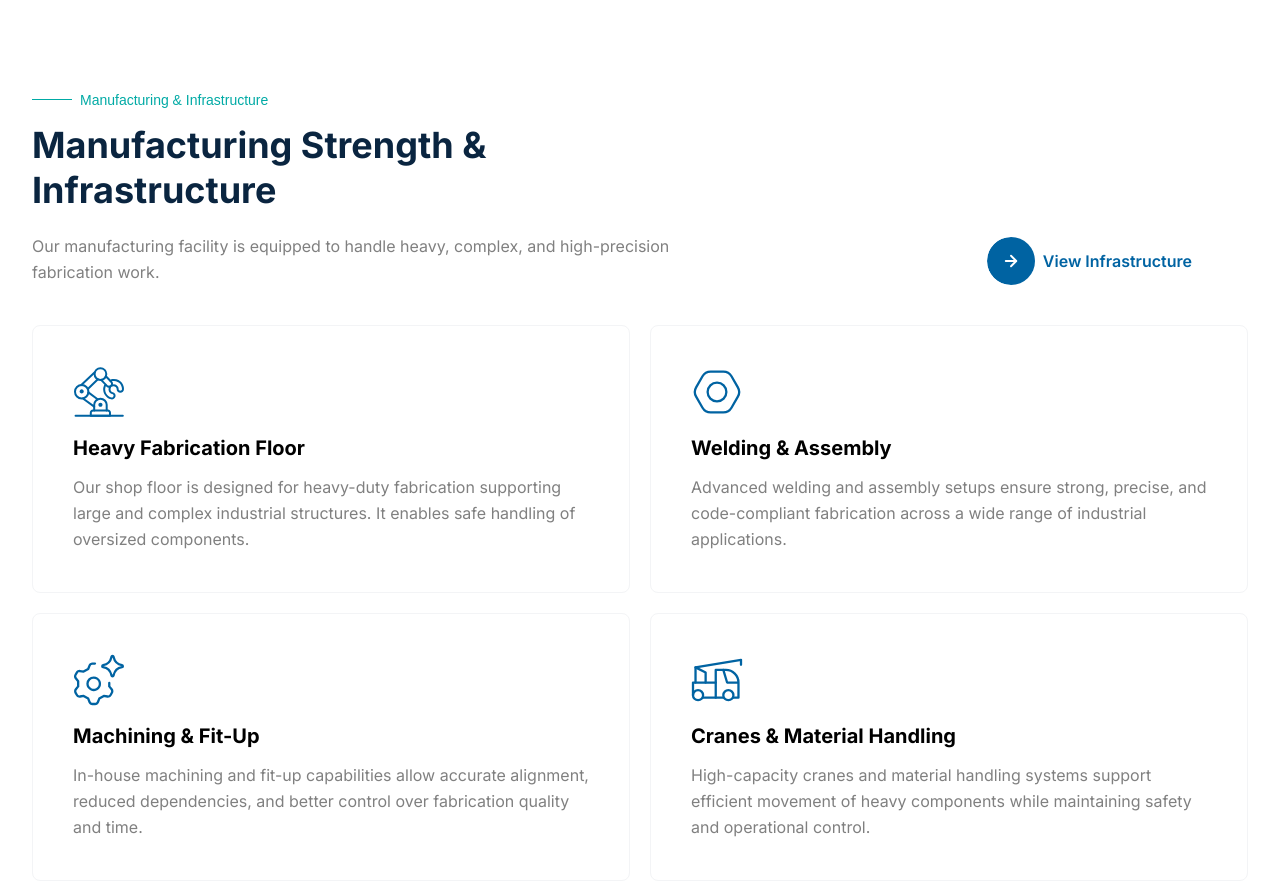
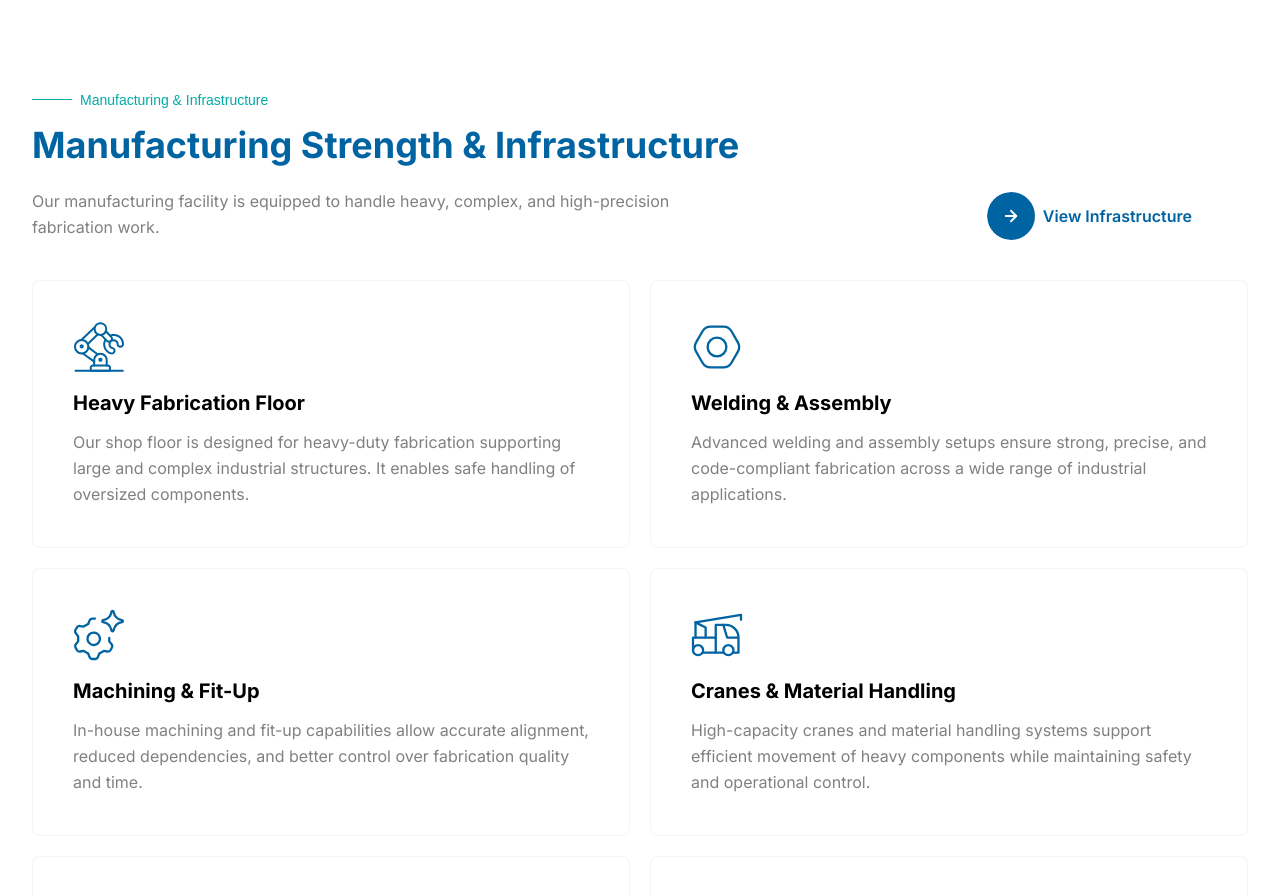
Before and after one commit to akshay-invennico/joule-engineering, a Next.js app: page / in a window 1280 px wide. Shown: the part 3080-3976 px from the top of the page. Built offline with nearby package versions, Linux system fonts and the light colour scheme.

Commit message:
fix: fixed the colour and text wrapping

```diff
--- a/src/components/shared/manufacturing/Manufacturing.tsx
+++ b/src/components/shared/manufacturing/Manufacturing.tsx
@@ -61,8 +61,8 @@ const Manufacturing = () => {
                 className="mb-3"
                 color="#00AAA5"
               />
-              <h2 className="text-[#0A2540] text-3xl md:text-4xl lg:text-[36px] font-bold leading-tight mb-5 text-center md:text-left">
-                Manufacturing Strength &<br /> Infrastructure
+              <h2 className="text-primary text-3xl md:text-4xl lg:text-[36px] font-bold leading-tight mb-5 text-center md:text-left">
+                Manufacturing Strength & Infrastructure
               </h2>
               <p className="text-[#808080] text-sm md:text-base leading-relaxed max-w-2xl text-center md:text-left">
                 Our manufacturing facility is equipped to handle heavy, complex,
```
